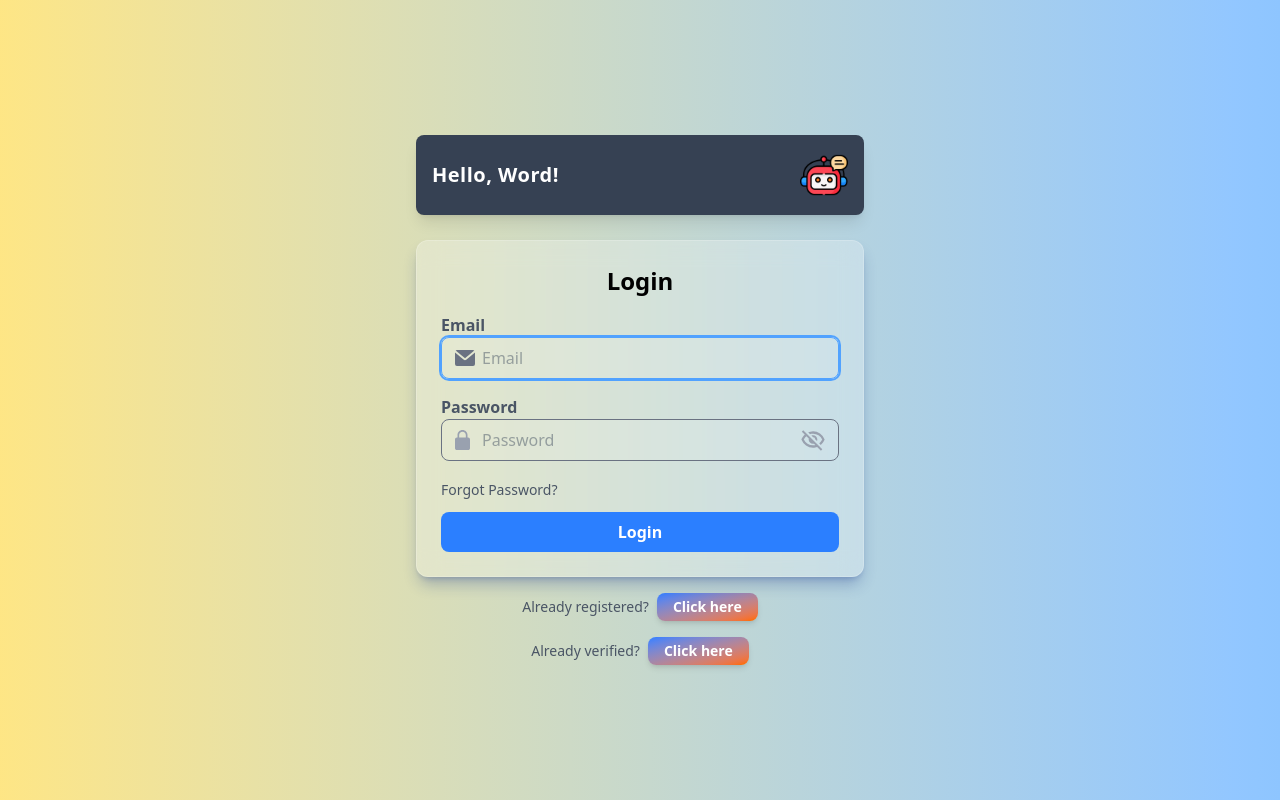
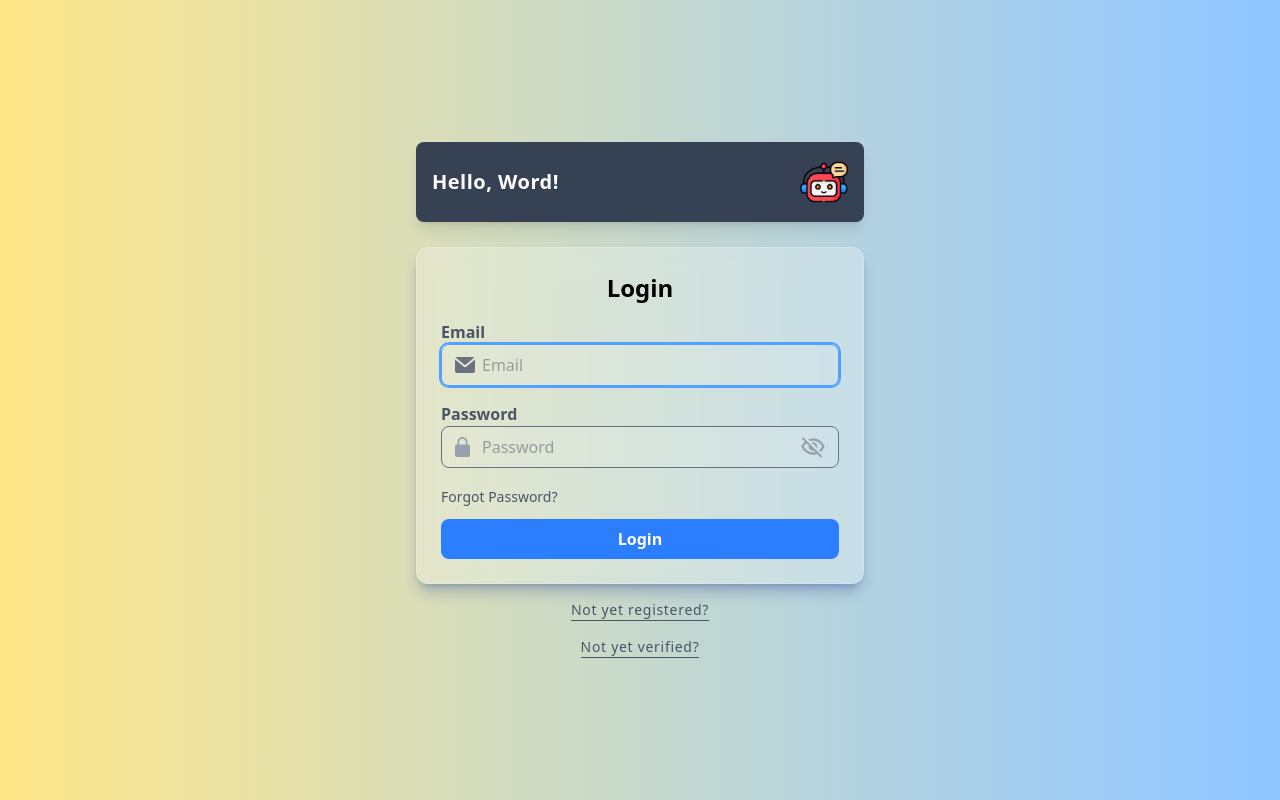
Before and after one commit to final-project-real-time-chat/realtime-chat, a React (Vite) app in the folder frontend/: page / in a window 1280 px wide. Built offline with nearby package versions, Linux system fonts and the light colour scheme.

Commit message:
FIX: btn | text

```diff
--- a/frontend/src/components/ForgotPw.jsx
+++ b/frontend/src/components/ForgotPw.jsx
@@ -1,5 +1,5 @@
 import { useState } from "react";
-import { useNavigate } from "react-router-dom";
+import { useNavigate, Link } from "react-router-dom";
 import toast, { Toaster } from "react-hot-toast";
 
 import { getTranslations } from "../utils/languageHelper.js";
@@ -7,7 +7,6 @@ import { fetchBrowserLanguage } from "../utils/browserLanguage.js";
 
 import robot from "../assets/robot.png";
 import { EmailIcon } from "./_AllSVGs";
-import { ButtonNavigate } from "./_Button";
 
 const browserLanguage = fetchBrowserLanguage();
 
@@ -88,12 +87,12 @@ export const ForgotPw = () => {
         <Toaster />
       </form>
       <div className="flex justify-end items-center gap-2 mt-4">
-        <p className="dark:text-white text-gray-600 text-sm">
+        <Link
+          to="/"
+          className="dark:text-white text-gray-600 text-sm  tracking-wider border-b hover:border-b-neutral transition duration-500"
+        >
           {translations.verifyBackToLogin}
-        </p>
-        <ButtonNavigate onClick={() => navigate("/")}>
-          {translations.registerClickHere}
-        </ButtonNavigate>
+        </Link>
       </div>
     </div>
   );
--- a/frontend/src/components/Login.jsx
+++ b/frontend/src/components/Login.jsx
@@ -1,5 +1,5 @@
 import { useState } from "react";
-import { useNavigate } from "react-router-dom";
+import { useNavigate, Link } from "react-router-dom";
 import toast, { Toaster } from "react-hot-toast";
 
 import { getTranslations } from "../utils/languageHelper.js";
@@ -12,7 +12,6 @@ import {
   EyeOpenedIcon,
   PasswordIcon,
 } from "./_AllSVGs";
-import { ButtonNavigate } from "./_Button";
 
 const browserLanguage = fetchBrowserLanguage();
 
@@ -132,21 +131,21 @@ export const Login = () => {
         </button>
       </form>
       <div className="flex justify-end items-center gap-2 mt-4">
-        <p className="dark:text-white text-gray-600 text-sm">
-          {translations.registerAlreadyRegistered}
-        </p>
-        <ButtonNavigate onClick={() => navigate("/register")}>
-          {translations.registerClickHere}
-        </ButtonNavigate>
+        <Link
+          to="/"
+          className="dark:text-white text-gray-600 text-sm  tracking-wider border-b hover:border-b-neutral transition duration-500"
+        >
+          {translations.loginNotYetRegistered}
+        </Link>
       </div>
 
       <div className="flex justify-end items-center gap-2 mt-4">
-        <p className="dark:text-white text-gray-600 text-sm">
-          {translations.loginAlreadyVerified}
-        </p>
-        <ButtonNavigate onClick={() => navigate("/register/verify")}>
-          {translations.registerClickHere}
-        </ButtonNavigate>
+        <Link
+          to="/"
+          className="dark:text-white text-gray-600 text-sm  tracking-wider border-b hover:border-b-neutral transition duration-500"
+        >
+          {translations.loginNotYetVerified}
+        </Link>
       </div>
     </div>
   );
--- a/frontend/src/components/NewPassword.jsx
+++ b/frontend/src/components/NewPassword.jsx
@@ -1,5 +1,5 @@
 import { useState } from "react";
-import { useNavigate } from "react-router-dom";
+import { useNavigate, Link } from "react-router-dom";
 import toast, { Toaster } from "react-hot-toast";
 
 import { getTranslations } from "../utils/languageHelper.js";
@@ -13,7 +13,6 @@ import {
   KeyIcon,
   PasswordIcon,
 } from "./_AllSVGs";
-import { ButtonNavigate } from "./_Button";
 
 const browserLanguage = fetchBrowserLanguage();
 
@@ -48,10 +47,15 @@ export const NewPassword = () => {
     } else if (response.status === 404) {
       setTimeout(
         () => toast.error(translations.forgotPwToastErrorNotFound),
-        1500
+        1300
+      );
+    } else if (response.status === 401) {
+      setTimeout(
+        () => toast.error(translations.forgotPwToastErrorKeyNotCorrect),
+        1300
       );
     } else {
-      setTimeout(() => toast.error(translations.forgotPwToastError), 1500);
+      setTimeout(() => toast.error(translations.forgotPwToastError), 1300);
     }
   }
 
@@ -103,9 +107,9 @@ export const NewPassword = () => {
             type="text"
             name="key"
             id="key"
-            placeholder="Enter your key"
-            minLength={6}
-            maxLength={6}
+            placeholder={translations.verifyKey}
+            minLength={8}
+            maxLength={8}
             className="bg-white/10 dark:text-white text-gray-600 border border-gray-500 rounded-lg w-full p-2 ps-10 focus:outline-none focus:ring-2 focus:ring-blue-400 focus:border-blue-400"
             required
           />
@@ -146,12 +150,12 @@ export const NewPassword = () => {
         <Toaster />
       </form>
       <div className="flex justify-end items-center gap-2 mt-4">
-        <p className="dark:text-white text-gray-600 text-sm">
+        <Link
+          to="/"
+          className="dark:text-white text-gray-600 text-sm  tracking-wider border-b hover:border-b-neutral transition duration-500"
+        >
           {translations.verifyBackToLogin}
-        </p>
-        <ButtonNavigate onClick={() => navigate("/")}>
-          {translations.registerClickHere}
-        </ButtonNavigate>
+        </Link>
       </div>
     </div>
   );
--- a/frontend/src/components/Register.jsx
+++ b/frontend/src/components/Register.jsx
@@ -1,12 +1,11 @@
 import { useState } from "react";
-import { useNavigate } from "react-router-dom";
+import { useNavigate, Link } from "react-router-dom";
 import toast, { Toaster } from "react-hot-toast";
 
 import { getTranslations } from "../utils/languageHelper.js";
 import { fetchBrowserLanguage } from "../utils/browserLanguage.js";
 
 import robot from "../assets/robot.png";
-import { ButtonNavigate } from "./_Button";
 import {
   EmailIcon,
   EyeClosedIcon,
@@ -165,12 +164,12 @@ export const Register = () => {
       </form>
 
       <div className="flex items-center gap-2 mt-4">
-        <p className="dark:text-white text-gray-600 text-sm">
+        <Link
+          to="/"
+          className="dark:text-white text-gray-600 text-sm  tracking-wider border-b hover:border-b-neutral transition duration-500"
+        >
           {translations.registerAlreadyRegistered}
-        </p>
-        <ButtonNavigate onClick={() => navigate("/")}>
-          {translations.registerClickHere}
-        </ButtonNavigate>
+        </Link>
       </div>
     </div>
   );
--- a/frontend/src/components/RegisterVerify.jsx
+++ b/frontend/src/components/RegisterVerify.jsx
@@ -1,5 +1,5 @@
 import { useState } from "react";
-import { useNavigate } from "react-router-dom";
+import { useNavigate, Link } from "react-router-dom";
 import toast, { Toaster } from "react-hot-toast";
 
 import { getTranslations } from "../utils/languageHelper.js";
@@ -7,7 +7,6 @@ import { fetchBrowserLanguage } from "../utils/browserLanguage.js";
 
 import robot from "../assets/robot.png";
 import { EmailIcon, KeyIcon } from "./_AllSVGs";
-import { ButtonNavigate } from "./_Button";
 
 const browserLanguage = fetchBrowserLanguage();
 
@@ -117,12 +116,12 @@ export const RegisterVerify = () => {
       </form>
 
       <div className="flex items-center gap-2 mt-4">
-        <p className="dark:text-white text-gray-600 text-sm">
+        <Link
+          to="/"
+          className="dark:text-white text-gray-600 text-sm  tracking-wider border-b hover:border-b-neutral transition duration-500"
+        >
           {translations.verifyBackToLogin}
-          <ButtonNavigate onClick={() => navigate("/")}>
-            {translations.registerClickHere}
-          </ButtonNavigate>
-        </p>
+        </Link>
       </div>
     </div>
   );
--- a/frontend/src/languages/english.json
+++ b/frontend/src/languages/english.json
@@ -87,7 +87,7 @@
   "verifyToastErrorServer": "Verification failed. Internal server error",
   "verifyTitel": "Verify your email",
   "verfiyDescription": "You will receive an email with a 6-digit key, please use it to verify your email address",
-  "verifyKey": "Verification key",
+  "verifyKey": "Reset key",
   "verifiySubmit": "Verify your account",
   "verifyBackToLogin": "Back to login? ",
   "loginWaiting": "Waiting...",
@@ -97,7 +97,8 @@
   "loginToastErrorFailed": "Login Failed.",
   "login": "Login",
   "loginForgotPw": "Forgot Password?",
-  "loginAlreadyVerified": "Already verified?",
+  "loginNotYetRegistered": "Not yet registered?",
+  "loginNotYetVerified": "Not yet verified?",
   "gdprHeader": "General Data Protection Regulation (GDPR)",
   "gdprDataController": "1. Data Controller",
   "gdprDataControllerDescription": "This real-time chat app is a training project developed for educational purposes. The developers of this training project are responsible for data processing within this app.",
@@ -129,12 +130,12 @@
   "forgotPwToastSuccess": "Email sent with new password!",
   "forgotPwToastErrorNotFound": "No user found with this email!",
   "forgotPwToastErrorKeyNotCorrect": "Key is not correct, please try again!",
-  "forgotPwToastError": "progress failed!",
+  "forgotPwToastError": "Progress failed!",
   "forgotPwResetPw": "Reset your Password",
   "forgotPwSendEmail": "Send Email",
   "newPwToastSuccessPwChange": "Password successfully changed!",
   "newPwNewPw": "New Password",
-  "newPwPlaceholder": "Enter your new Password",
+  "newPwPlaceholder": "New Password",
   "newPwSetNewPw": "Set new Password",
   "pageNotFound": "NOT FOUND"
 }
--- a/frontend/src/languages/german.json
+++ b/frontend/src/languages/german.json
@@ -87,7 +87,7 @@
   "verifyToastErrorServer": "Verifizierung fehlgeschlagen. Interner Serverfehler",
   "verifyTitel": "Verifiziere deine E-Mail",
   "verfiyDescription": "Du bekommst einen 6-stelligen Verifizierungscode per Mail, bitte nutze diesen, um dich zu verifizieren",
-  "verifyKey": "Verifizierungscode",
+  "verifyKey": "Wiederherstellungscode",
   "verifiySubmit": "Verifiziere dein Nutzerkonto",
   "verifyBackToLogin": "Zurück zum Login? ",
   "loginWaiting": "Warten...",
@@ -97,7 +97,8 @@
   "loginToastErrorFailed": "Anmeldung fehlgeschlagen.",
   "login": "Anmelden",
   "loginForgotPw": "Passwort vergessen?",
-  "loginAlreadyVerified": "Bereits verifiziert?",
+  "loginNotYetRegistered": "Noch nicht registriert?",
+  "loginNotYetVerified": "Noch nicht verifiziert?",
   "gdprHeader": "Datenschutzerklärung",
   "gdprDataController": "1. Verantwortliche Stelle",
   "gdprDataControllerDescription": "Diese Real-Time-Chat-App ist ein Ausbildungsprojekt, das zu Lernzwecken entwickelt wurde. Verantwortlich für die Datenverarbeitung im Rahmen dieser App sind die Entwickler*innen des Ausbildungsprojekts.",
@@ -134,7 +135,7 @@
   "forgotPwSendEmail": "E-Mail senden",
   "newPwToastSuccessPwChange": "Passwort erfolgreich geändert!",
   "newPwNewPw": "Neues Passwort",
-  "newPwPlaceholder": "Gib dein neues Passwort ein",
+  "newPwPlaceholder": "Neues Passwort",
   "newPwSetNewPw": "Neues Passwort festlegen",
   "pageNotFound": "NICHT GEFUNDEN"
 }
```
